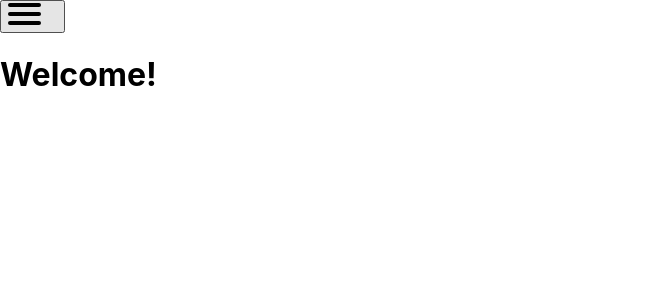
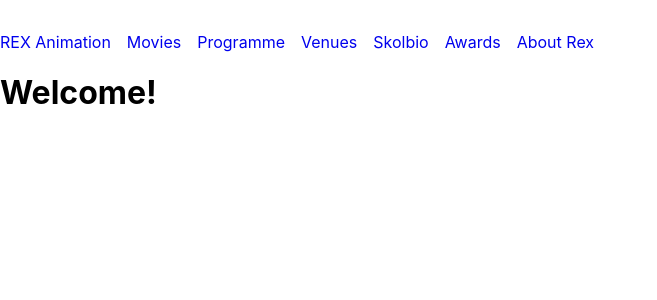
Before and after one commit to LisaStur/project-rex, a React (Create React App) app: page / in a window 1280 px wide. Shown: the top 300 px of the page, without its empty margins (0-657 px from the left). Built offline with nearby package versions, Linux system fonts and the light colour scheme.

Commit message:
Header navigation functionaily sorted, no stying yet

```diff
--- a/src/components/Burger.js
+++ b/src/components/Burger.js
@@ -12,6 +12,7 @@ export const Burger = () => {
 )
 }
 
+
 const Bar = styled.div`
   display: flex;
   flex-direction: column;
--- a/src/components/Header.js
+++ b/src/components/Header.js
@@ -17,16 +17,47 @@ const Navbar = () => {
   )
 }
 
+const NavbarBigScreen = () => {
+
+  return (
+    <NavContainerBigScreen>
+      <StyledLink to={'/'}>REX Animation</StyledLink>
+      <StyledLink to={'/movies'}>Movies</StyledLink>
+      <StyledLink to={'/programme'}>Programme</StyledLink>
+      <StyledLink to={'/venues'}>Venues</StyledLink>
+      <StyledLink to={'/skolbio'}>Skolbio</StyledLink>
+      <StyledLink to={'/awards'}>Awards</StyledLink>
+      <StyledLink to={'/aboutpage'}>About Rex</StyledLink>
+    </NavContainerBigScreen>
+  )
+
+}
+
 export const Header = () => {
   const [open, setOpen] = useState(false)
 
   return (
     <div>
-      <button onClick={() => setOpen(prev => !prev) }><Burger /></button>
+      <Btn onClick={() => setOpen(prev => !prev) }><Burger /></Btn>
       {open && <Navbar />}
+      <NavbarBigScreen />
+
     </div>
   )
 }
+
+const Btn = styled.button`
+  background-color: white;
+  border: none;
+
+  &:focus {
+    outline: none;
+  }
+
+  @media (min-width: 668px) {
+    visibility: hidden;
+  }
+`
 
 const NavContainer = styled.div`
   display: flex;
@@ -34,8 +65,17 @@ const NavContainer = styled.div`
   align-items: flex-end;
 
   @media (min-width: 668px) {
-    flex-flow: row wrap;
+    visibility: hidden;
   }
+`
+
+const NavContainerBigScreen = styled.div `
+  visibility: hidden;
+
+  @media (min-width: 668px) {
+    visibility: visible;
+  }
+
 `
 const StyledLink = styled(Link)`
   text-decoration: none;
```
